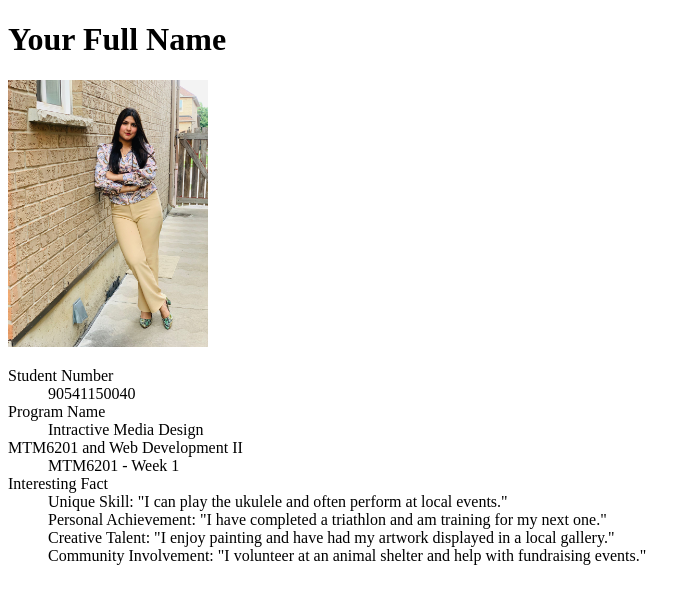
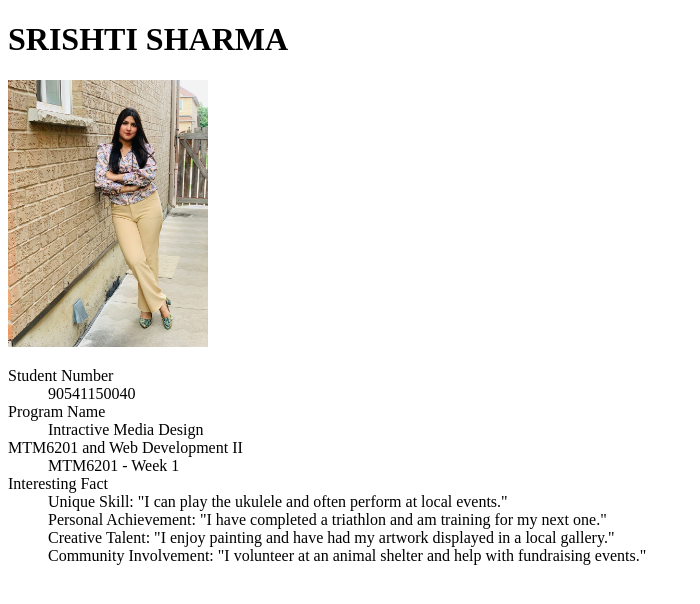
Before and after one commit to srishti0907/assignment-1, a plain HTML site: page index.html in a window 1280 px wide. Shown: the whole page, without its empty margins (0-700 px from the left). Drawn offline with Linux system fonts and the light colour scheme; files whose address does not match are found by name.

Commit message:
Add files via upload

```diff
--- a/index.html
+++ b/index.html
@@ -6,7 +6,7 @@
     <title>Your Full Name</title>
 </head>
 <body>
-    <h1>Your Full Name</h1>
+    <h1>SRISHTI SHARMA</h1>
     <img src="image/WhatsApp Image 2024-09-10 at 08.41.51_f2a9d63b.jpg" alt="Professional Image of Your Name" width="200">
     <dl>
         <dt>Student Number</dt>
```
